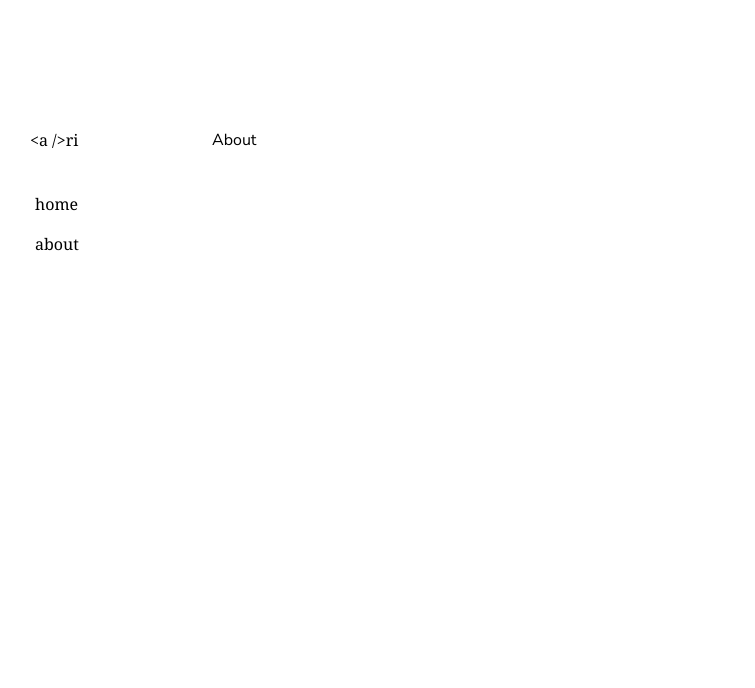
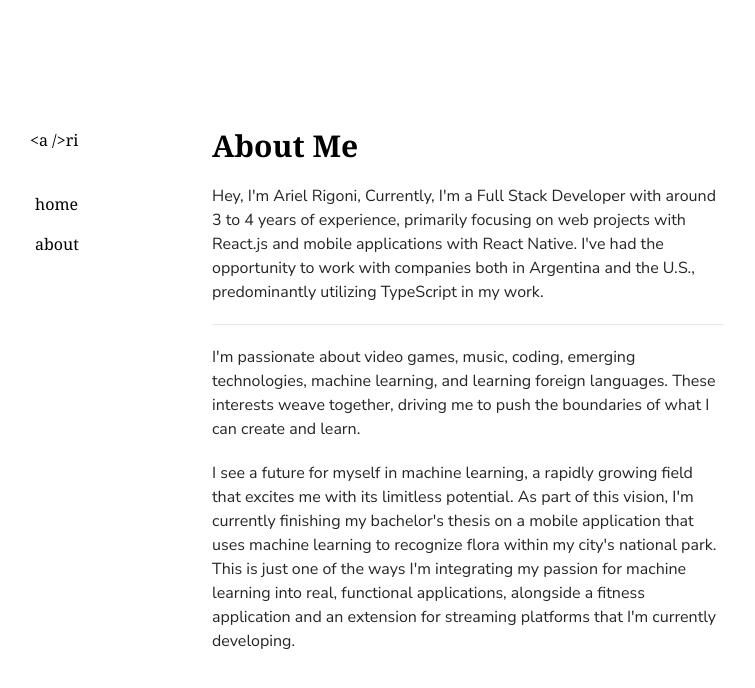
Before and after one commit to abrigoni/abrigoni.io, a Next.js app: page /about in a window 1280 px wide. Shown: the top 688 px of the page, without its empty margins (34-789 px from the left). Built offline with nearby package versions, Linux system fonts and the light colour scheme.

Commit message:
feat: about information

```diff
--- a/src/app/about/page.tsx
+++ b/src/app/about/page.tsx
@@ -1,7 +1,19 @@
 export default function About() {
   return (
     <section>
-      <h1>About</h1>
+      <h1 className="text-3xl font-serif font-bold">About Me</h1>
+      <p className="my-5 max-w-lg text-neutral-800 dark:text-neutral-200">
+        Hey, I&apos;m Ariel Rigoni, Currently, I&apos;m a Full Stack Developer with around 3 to 4 years of experience, primarily focusing on web projects with React.js and mobile applications with React Native. I&apos;ve had the opportunity to work with companies both in Argentina and the U.S., predominantly utilizing TypeScript in my work.
+      </p>
+      <hr className="max-w-lg" />
+      <p className="my-5 max-w-lg text-neutral-800 dark:text-neutral-200">
+        I&apos;m passionate about video games, music, coding, emerging technologies, machine learning, and learning foreign languages. These interests weave together, driving me to push the boundaries of what I can create and learn.
+      </p>
+      <p className="my-5 max-w-lg text-neutral-800 dark:text-neutral-200">
+        I see a future for myself in machine learning, a rapidly growing field that excites me with its limitless potential. As part of this vision, I&apos;m currently finishing my bachelor&apos;s thesis on a mobile application that uses machine learning to recognize flora within my city&apos;s national park.
+        This is just one of the ways I&apos;m integrating my passion for machine learning into real, functional applications, alongside a fitness application and an extension for streaming platforms that I&apos;m currently developing.
+      </p>
+
     </section>
   )
 }
```
